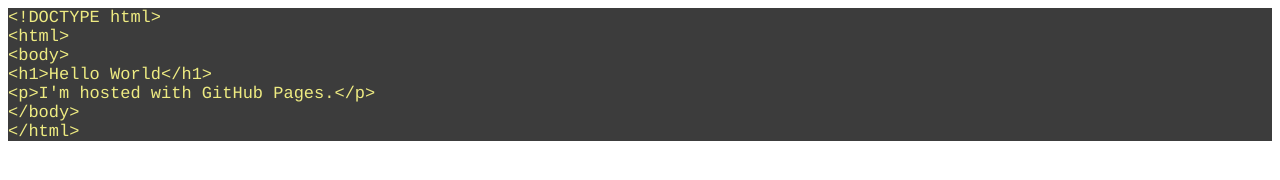
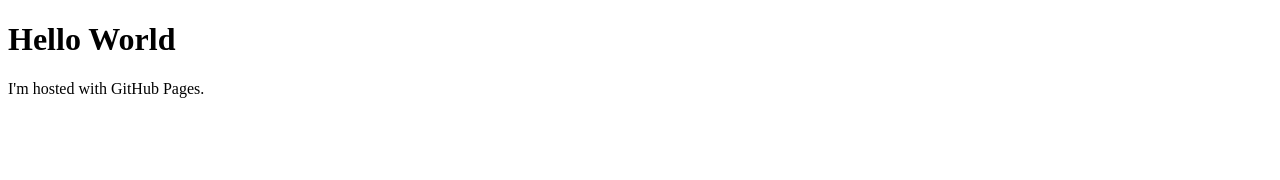
Before and after one commit to nielsphilbert/nippr.github.io, a plain HTML site: page index.html in a window 1280 px wide. Drawn offline with Linux system fonts and the light colour scheme.

Commit message:
Opdateret

```diff
--- a/index.html
+++ b/index.html
@@ -1,23 +1,7 @@
-<!DOCTYPE html PUBLIC "-//W3C//DTD HTML 4.01//EN" "http://www.w3.org/TR/html4/strict.dtd">
+<!DOCTYPE html>
 <html>
-<head>
-  <meta http-equiv="Content-Type" content="text/html; charset=utf-8">
-  <meta http-equiv="Content-Style-Type" content="text/css">
-  <title></title>
-  <meta name="Generator" content="Cocoa HTML Writer">
-  <meta name="CocoaVersion" content="1265.21">
-  <style type="text/css">
-    p.p1 {margin: 0.0px 0.0px 0.0px 0.0px; font: 17.0px Courier; color: #eeeb82; background-color: #3c3c3c}
-    span.s1 {letter-spacing: 0.0px}
-  </style>
-</head>
 <body>
-<p class="p1"><span class="s1">&lt;!DOCTYPE html&gt;</span></p>
-<p class="p1"><span class="s1">&lt;html&gt;</span></p>
-<p class="p1"><span class="s1">&lt;body&gt;</span></p>
-<p class="p1"><span class="s1">&lt;h1&gt;Hello World&lt;/h1&gt;</span></p>
-<p class="p1"><span class="s1">&lt;p&gt;I'm hosted with GitHub Pages.&lt;/p&gt;</span></p>
-<p class="p1"><span class="s1">&lt;/body&gt;</span></p>
-<p class="p1"><span class="s1">&lt;/html&gt;</span></p>
+<h1>Hello World</h1>
+<p>I'm hosted with GitHub Pages.</p>
 </body>
 </html>
```
